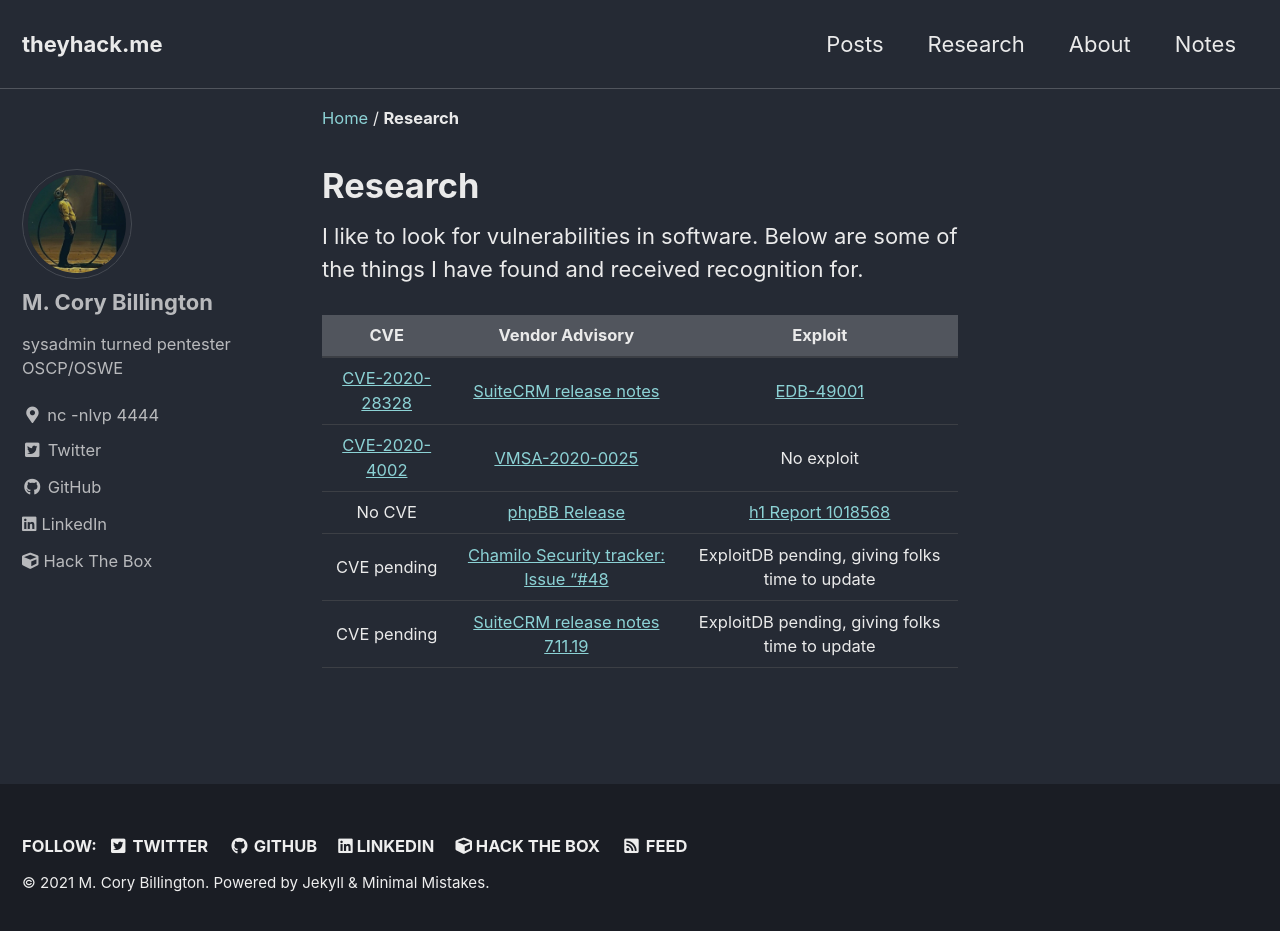
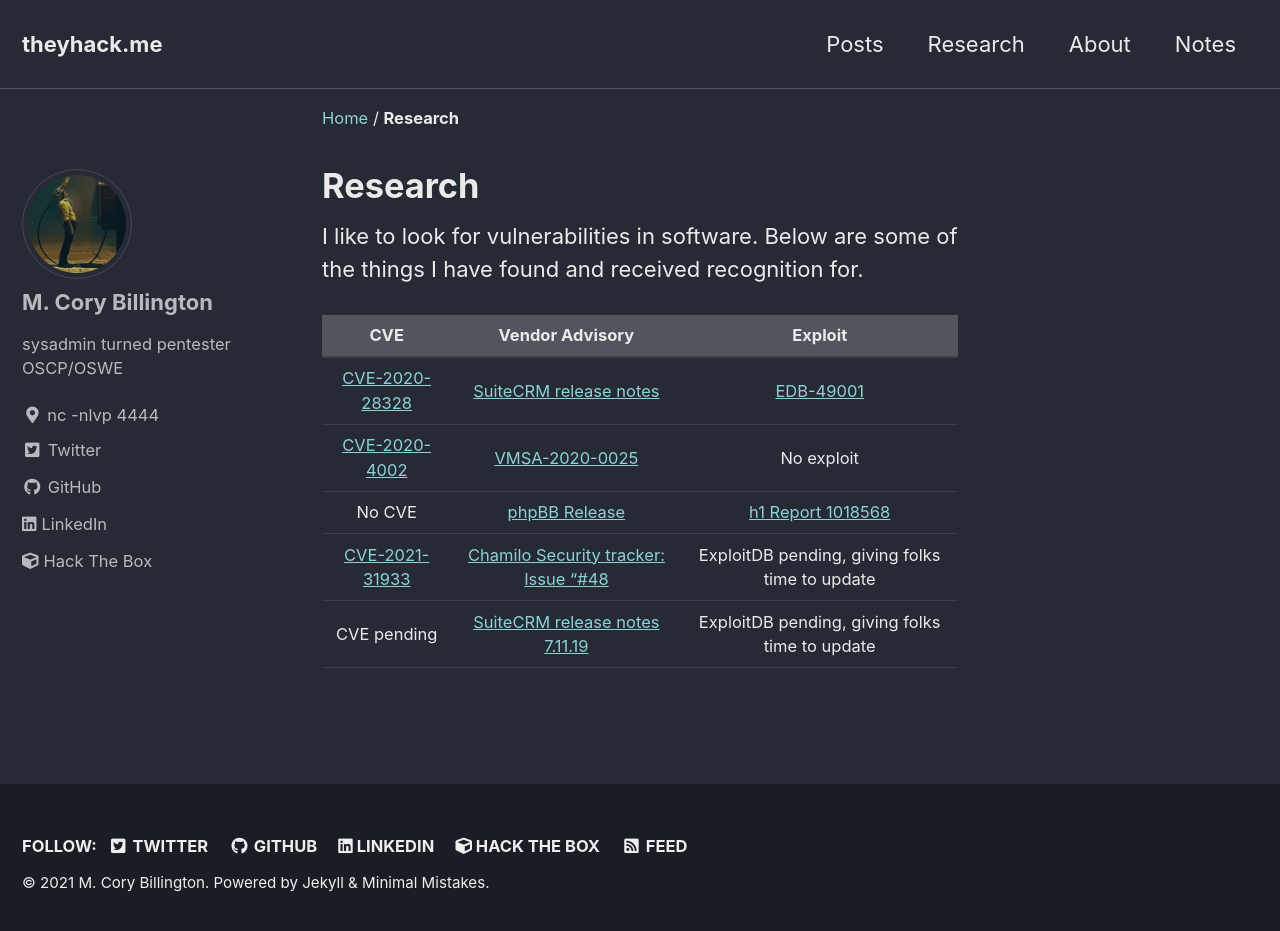
Before and after one commit to mcorybillington/mcorybillington.github.io, a Jekyll site: the page built from _pages/research.md, in a window 1280 px wide and 939 px high. Shown: the top 931 px of the window. Built offline with Jekyll 4.4.1, drawn with Linux system fonts in a browser that asks for light colours; cached includes are drawn as plain includes.

Commit message:
Added CVE ID

```diff
--- a/_pages/research.md
+++ b/_pages/research.md
@@ -12,5 +12,5 @@
 | [CVE-2020-28328](https://cve.mitre.org/cgi-bin/cvename.cgi?name=CVE-2020-28328) | [SuiteCRM release notes](https://suitecrm.com/suitecrm-7-11-17-7-10-28-lts-versions-released/) | [EDB-49001](https://www.exploit-db.com/exploits/49001) |
 |[CVE-2020-4002](https://cve.mitre.org/cgi-bin/cvename.cgi?name=CVE-2020-4002)|[VMSA-2020-0025](https://www.vmware.com/security/advisories/VMSA-2020-0025.html)|No exploit|
 | No CVE | [phpBB Release](https://www.phpbb.com/community/viewtopic.php?f=14&t=2573416) | [h1 Report 1018568](https://hackerone.com/reports/1018568)
-| CVE pending | [Chamilo Security tracker: Issue "#48](https://support.chamilo.org/projects/1/wiki/Security_issues#Issue-48-2021-04-17-Critical-impact-high-risk-Remote-Code-Execution) | ExploitDB pending, giving folks time to update
+| [CVE-2021-31933](https://cve.mitre.org/cgi-bin/cvename.cgi?name=CVE-2021-31933) | [Chamilo Security tracker: Issue "#48](https://support.chamilo.org/projects/1/wiki/Security_issues#Issue-48-2021-04-17-Critical-impact-high-risk-Remote-Code-Execution) | ExploitDB pending, giving folks time to update
 | CVE pending | [SuiteCRM release notes 7.11.19](https://suitecrm.com/time-to-upgrade-suitecrm-7-11-19-7-10-30-lts-released/) | ExploitDB pending, giving folks time to update
```
